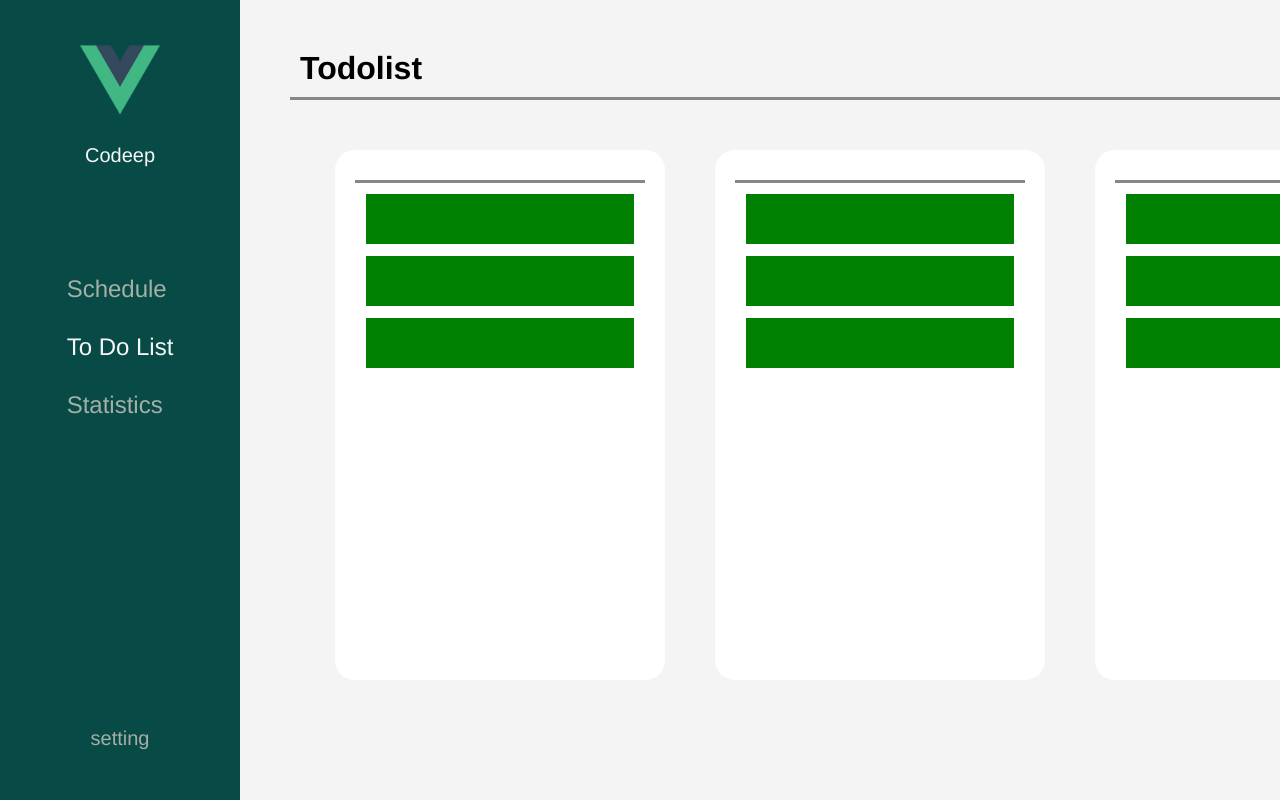
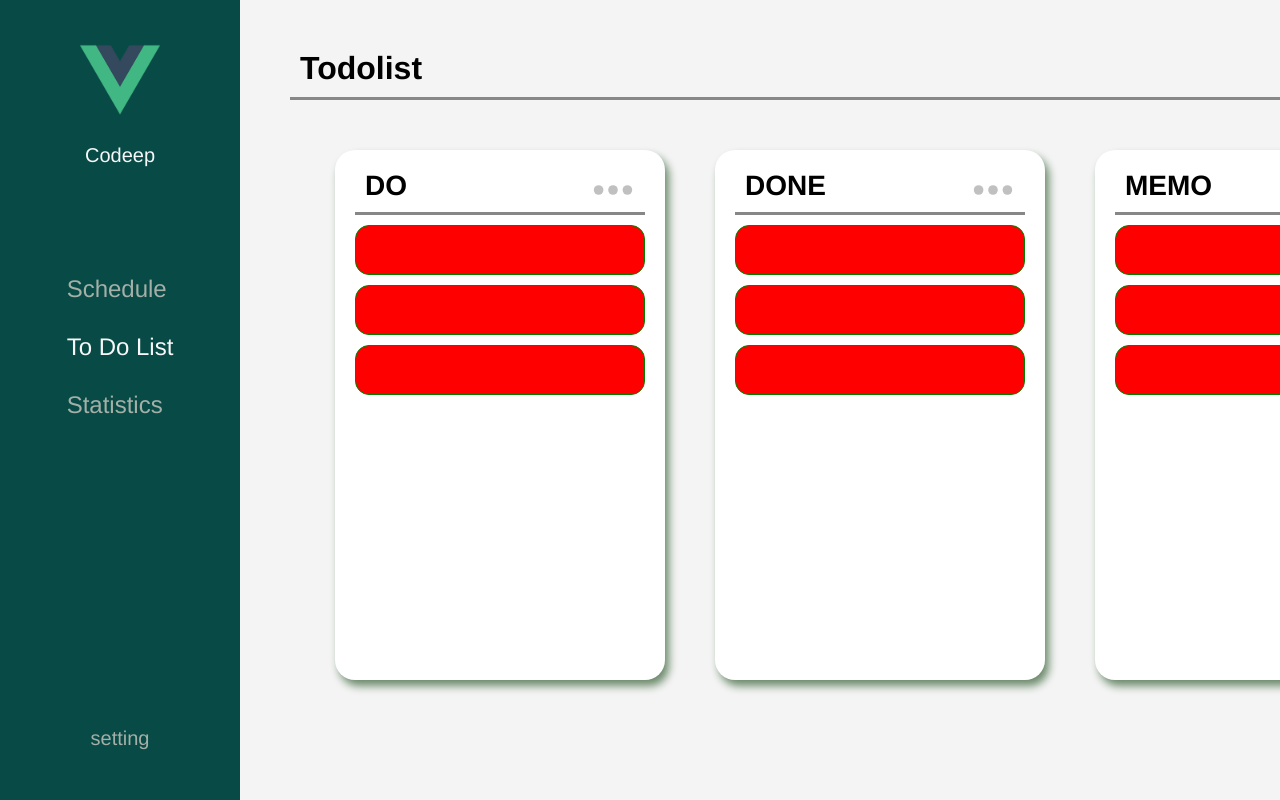
Before and after one commit to codeep2/vue3-ToDoList, a Vue app: page /todolist/10272020 in a window 1280 px wide. Shown: the top 800 px of the page. Built offline with nearby package versions, Linux system fonts and the light colour scheme.

Commit message:
feat: ToDoListCard添加"ellipsis"图标

```diff
--- a/src/components/TheHeader.vue
+++ b/src/components/TheHeader.vue
@@ -24,6 +24,5 @@ export default defineComponent({
     padding: 0 8px 10px 10px;
     text-transform: capitalize;
     border-bottom: solid 3px #878787;
-
   }
 </style>
--- a/src/components/ToDoListCard.vue
+++ b/src/components/ToDoListCard.vue
@@ -1,7 +1,8 @@
 <template lang="pug">
 div.todolist__card
   div.todolist__card-header
-    TheHeader
+    TheHeader(:headerTitle="title")
+      SvgIcon(iconName="ellipsis")
   div.todolist__card-body
     ul.todos
       template(v-for="todo in todos")
@@ -13,10 +14,19 @@ div.todolist__card
 <script lang="ts">
 import { defineComponent } from 'vue'
 import TheHeader from '@/components/TheHeader.vue'
+import SvgIcon from '@/components/SvgIcon.vue'
+
+import '@/assets/icon/ellipsis.svg'
 
 export default defineComponent({
   components: {
+    SvgIcon,
     TheHeader
+  },
+  props: {
+    title: {
+      type: String
+    }
   },
   data () {
     return {
@@ -38,27 +48,35 @@ export default defineComponent({
       padding: 20px;
       margin: 0 25px;
       border-radius: 20px;
+      box-shadow: 4px 6px 9px#6b8a6b;
       background: #ffffff;
       &-header {
         font-size: 14px;
+        svg {
+          cursor: pointer;
+          width: 48px;
+          height: 24px;
+        }
       }
       &-body {
         .todos {
           .todo {
+            height: 50px;
             margin: 10px 0;
             padding: 0 10px;
-            border-radius: 27px;
-            border: 1px solid transparent;
+            border-radius: 14px;
+            border: 1px solid green;
+            background-color: red;
             > input {
               width: 100%;
-              padding: 0 10px;
+              padding: 1px 10px;
               font-size: 16px;
               font-family: inherit;
               font-weight: inherit;
               line-height: 50px;
               border: none;
               outline: none;
-              background-color: green;
+              background-color: transparent;
             }
           }
         }
--- a/src/views/Home.vue
+++ b/src/views/Home.vue
@@ -23,11 +23,12 @@ export default defineComponent({
   },
   computed: {
     date () {
-      const date = this.$route.params.date
+      const date = this.$route.params.date as string
       const weeks = ['Sun', 'Mon', 'Tue', 'Wed', 'Thu', 'Fri', 'Sta']
-      const year = parseInt(date.slice(0, 4) as string)
-      const month = parseInt(date.slice(4, 6) as string)
-      const day = parseInt(date.slice(-2) as string)
+
+      const year = parseInt(date.slice(0, 4))
+      const month = parseInt(date.slice(4, 6))
+      const day = parseInt(date.slice(-2))
       const week = new Date(year, month - 1, day).getDay()
 
       return `${year}.${month}.${day}.${weeks[week]}`
--- a/src/views/TheSchedule.vue
+++ b/src/views/TheSchedule.vue
@@ -36,6 +36,7 @@ interface DayItem {
   year: number;
   month: number;
   day: number;
+  week: number;
   iscurrent: boolean;
   istoday: boolean;
   lunar: unknown [];
@@ -80,8 +81,9 @@ export default defineComponent({
           day === now.getDate() &&
           month === now.getMonth() &&
           year === now.getFullYear()
+        const week = i % 7
 
-        days.push(Object.assign(dayItem, { year, day, istoday }))
+        days.push(Object.assign(dayItem, { year, day, week, istoday }))
       }
       return days
     })
@@ -130,9 +132,11 @@ export default defineComponent({
   methods: {
     jumpTodo (i: number, j: number) {
       const dayItem = this.getCalendarDay[(i - 1) * 7 + (j - 1)]
-      let strday = dayItem.day.toString()
-      if (strday.length === 1) { strday = '0' + strday }
-      const strDate = dayItem.year.toString() + dayItem.month + strday
+      let strMonth = dayItem.month.toString()
+      let strDay = dayItem.day.toString()
+      if (strDay.length === 1) { strDay = '0' + strDay }
+      if (strMonth.length === 1) { strMonth = '0' + strMonth }
+      const strDate = dayItem.year.toString() + strMonth + strDay
       this.$router.push({ name: 'todolist', params: { date: strDate } })
     }
   }
@@ -200,6 +204,7 @@ export default defineComponent({
               }
               .lunar {
                 width: fit-content;
+                margin-top: -2px;
                 white-space: nowrap;
                 color: #6d4f44;
               }
--- a/src/views/ToDoList.vue
+++ b/src/views/ToDoList.vue
@@ -2,6 +2,7 @@
 div.todolist
   toDoListCard(
     v-for="title in titles"
+    :title="title"
   )
 </template>
 
```
